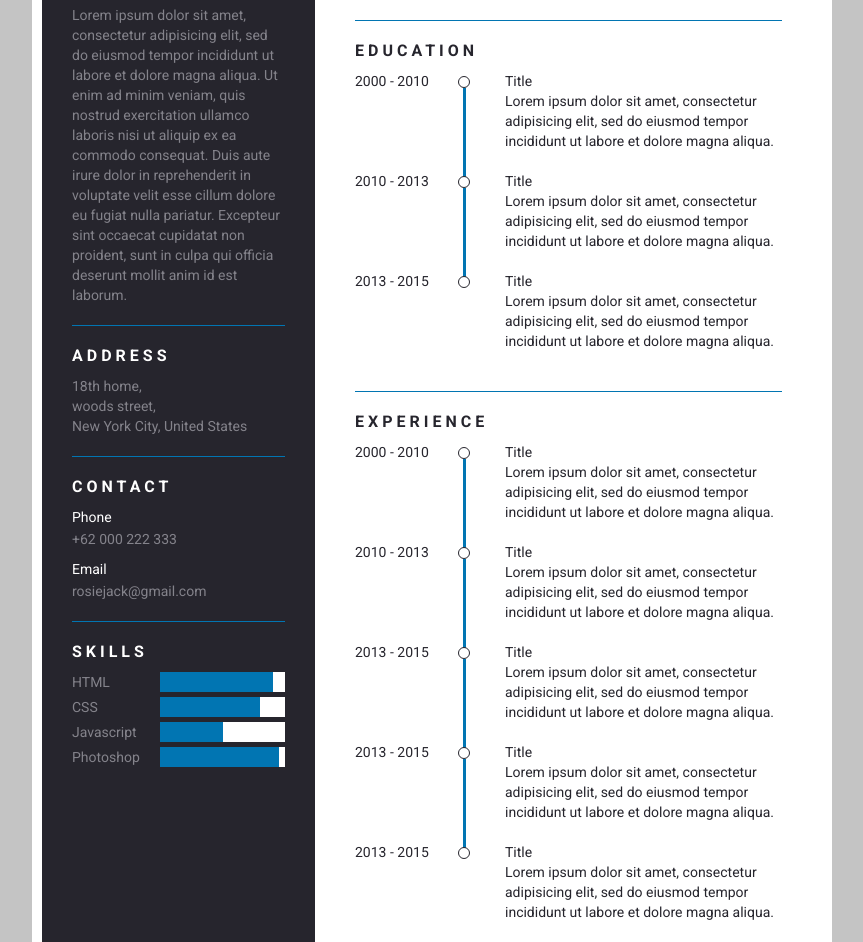
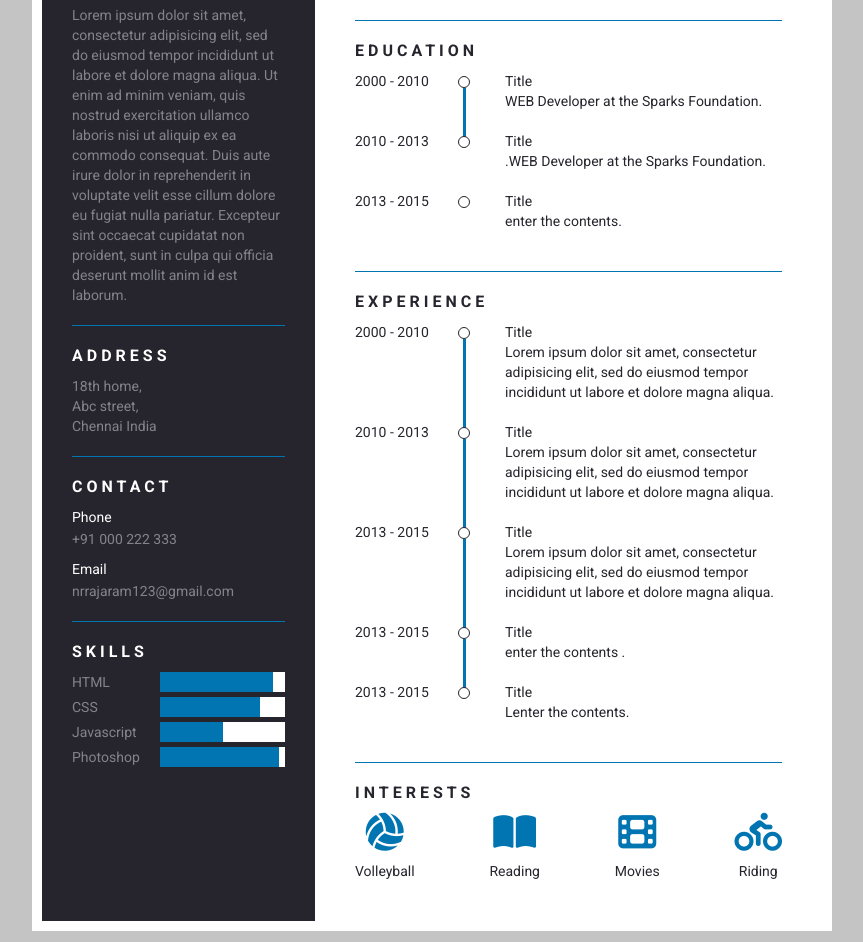
Before and after one commit to IBM-EPBL/IBM-Project-3690-1658590435, a plain HTML site: page index1.html in a window 1280 px wide. Shown: the part 145-1087 px from the top of the page, without its empty margins (208-1071 px from the left). Drawn offline with Linux system fonts and the light colour scheme.

Commit message:
Update index1.html

```diff
--- a/index1.html
+++ b/index1.html
@@ -32,19 +32,19 @@
 				<div class="resume_title">Address</div>
 				<div class="resume_info">
 					18th home,<br/>
-					woods street,<br/>
-					New York City, United States
+					Abc street,<br/>
+					Chennai India
 				</div>
 			</div>
 			<div class="resume_item resume_contact">
 				<div class="resume_title">Contact</div>
 				<div class="resume_info">
 					<div class="resume_subtitle">Phone</div>
-					<div class="resume_subinfo">+62 000 222 333</div>
+					<div class="resume_subinfo">+91 000 222 333</div>
 				</div>
 				<div class="resume_info">
 					<div class="resume_subtitle">Email</div>
-					<div class="resume_subinfo">rosiejack@gmail.com</div>
+					<div class="resume_subinfo">nrrajaram123@gmail.com</div>
 				</div>
 			</div>
 			<div class="resume_item resume_skills">
@@ -88,7 +88,7 @@
 	</div>
 	<div class="resume_right">
 		<div class="resume_item resume_namerole">
-			<div class="name">Rosie Jackson</div>
+			<div class="name">Gayathri N R</div>
 			<div class="role">UI Designer</div>
 		</div>
 		<div class="resume_item resume_education">
@@ -98,22 +98,22 @@
 					<div class="year">2000 - 2010</div>
 					<div class="content">
 						<p>Title</p>
-						<p>Lorem ipsum dolor sit amet, consectetur adipisicing elit, sed do eiusmod tempor incididunt ut labore et dolore magna aliqua.</p>
+						<p>WEB Developer at the Sparks Foundation.</p>
 					</div>
 				</div>
 				<div class="resume_data">
 					<div class="year">2010 - 2013</div>
 					<div class="content">
 						<p>Title</p>
-						<p>Lorem ipsum dolor sit amet, consectetur adipisicing elit, sed do eiusmod tempor incididunt ut labore et dolore magna aliqua.</p>
+						<p>.WEB Developer at the Sparks Foundation.</p>
+					</div></p>
 					</div>
 				</div>
 				<div class="resume_data">
 					<div class="year">2013 - 2015</div>
 					<div class="content">
 						<p>Title</p>
-						<p>Lorem ipsum dolor sit amet, consectetur adipisicing elit, sed do eiusmod tempor incididunt ut labore et dolore magna aliqua.</p>
-					</div>
+						<p>enter the contents. <p>
 				</div>
 			</div>
 		</div>
@@ -145,14 +145,14 @@
 					<div class="year">2013 - 2015</div>
 					<div class="content">
 						<p>Title</p>
-						<p>Lorem ipsum dolor sit amet, consectetur adipisicing elit, sed do eiusmod tempor incididunt ut labore et dolore magna aliqua.</p>
+						<p>enter the contents .</p>
 					</div>
 				</div>
 				<div class="resume_data">
 					<div class="year">2013 - 2015</div>
 					<div class="content">
 						<p>Title</p>
-						<p>Lorem ipsum dolor sit amet, consectetur adipisicing elit, sed do eiusmod tempor incididunt ut labore et dolore magna aliqua.</p>
+						<p>Lenter the contents.</p>
 					</div>
 				</div>
 			</div>
```
